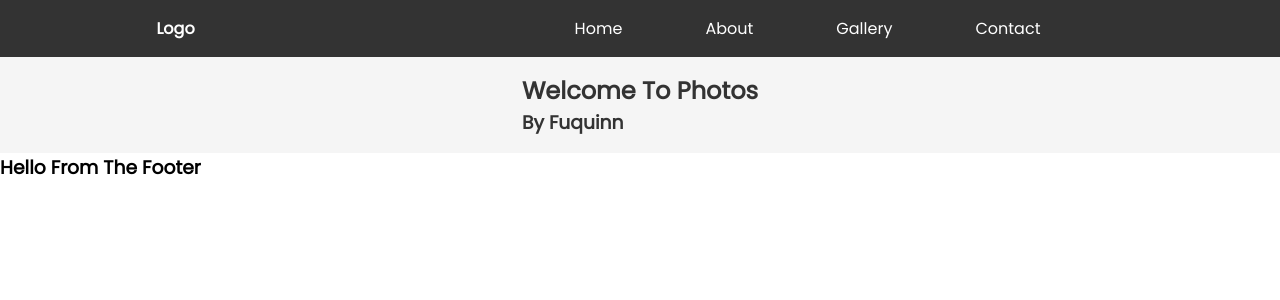
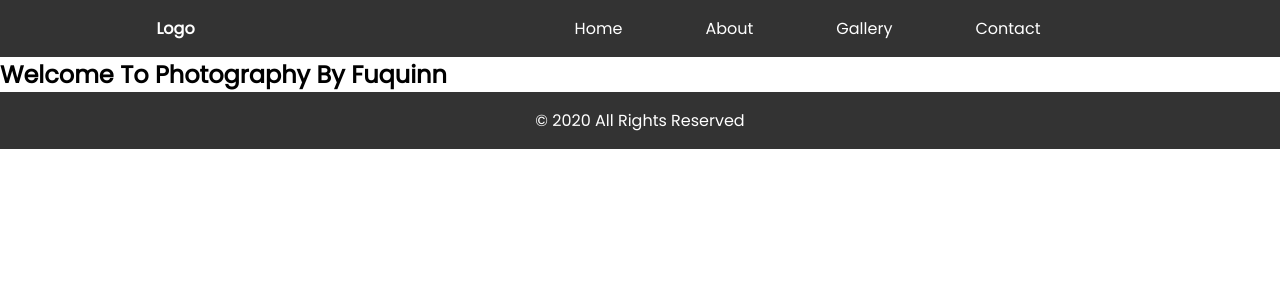
Before and after one commit to ed-f-jones/photo-gallery, a React (Create React App) app: page / in a window 1280 px wide. Shown: the top 300 px of the page. Built offline with nearby package versions, Linux system fonts and the light colour scheme.

Commit message:
working on styles again from scratch

```diff
--- a/src/App.scss
+++ b/src/App.scss
@@ -7,7 +7,7 @@
   text-transform: capitalize;
   font-family: 'Poppins', sans-serif;
 }
-
+/* navigation */
 .nav {
   width: 100%;
   background-color: #333;
@@ -38,12 +38,19 @@ padding: .25rem;
   cursor: pointer;
 }
 
-.hero-container {
-  width: 100%;
-  display: flex;
-  justify-content: center;
-  align-items: center;
+/* hompage */
+
+/* about section */
+
+/*gellery section */
+
+/* contact section */
+
+/* footer */
+footer {
+  max-width: 100%;
   padding: 1rem;
-  background-color: #f5f5f5;
-  color: #333;
+  background-color: #333;
+  text-align: center;
+  color: #fff;
 }
--- a/src/components/Footer.js
+++ b/src/components/Footer.js
@@ -3,7 +3,7 @@ import React from 'react'
 function Footer() {
     return (
         <footer>
-            <h3>hello from the footer</h3>
+            <p> &#169; 2020 all rights reserved</p>
         </footer>
     )
 }
--- a/src/pages/Home.js
+++ b/src/pages/Home.js
@@ -1,15 +1,31 @@
 import React from 'react';
+import AOS from 'aos';
+import 'aos/dist/aos.css';
+function Home() {
+    AOS.init();
+    return (
+        <section className="home-container">
+            <div className="home-hero">
+                <div className="hero-container">
+                    <h1 className="home-title">
+                        Welcome to photography
+                        <span className="home-subtitle"> By Fuquinn</span>
+                    </h1>
+                </div>
+            </div>
 
-function Home() {
-    return (
-        <section className="hero-container">
-            <div className="hero-items">
-                <h1 className="hero-title">
-                    welcome to photos
-                </h1>
-                <h3>
-                    By fuquinn
-                </h3>
+            <div classame="card-container">
+                <div className="cards">
+
+                </div>
+
+                <div className="cards">
+
+                </div>
+
+                <div className="cards">
+
+                </div>
             </div>
         </section>
     )
```
Also changed, not shown: 1 other file (tests, documents, lock files or other folders).
